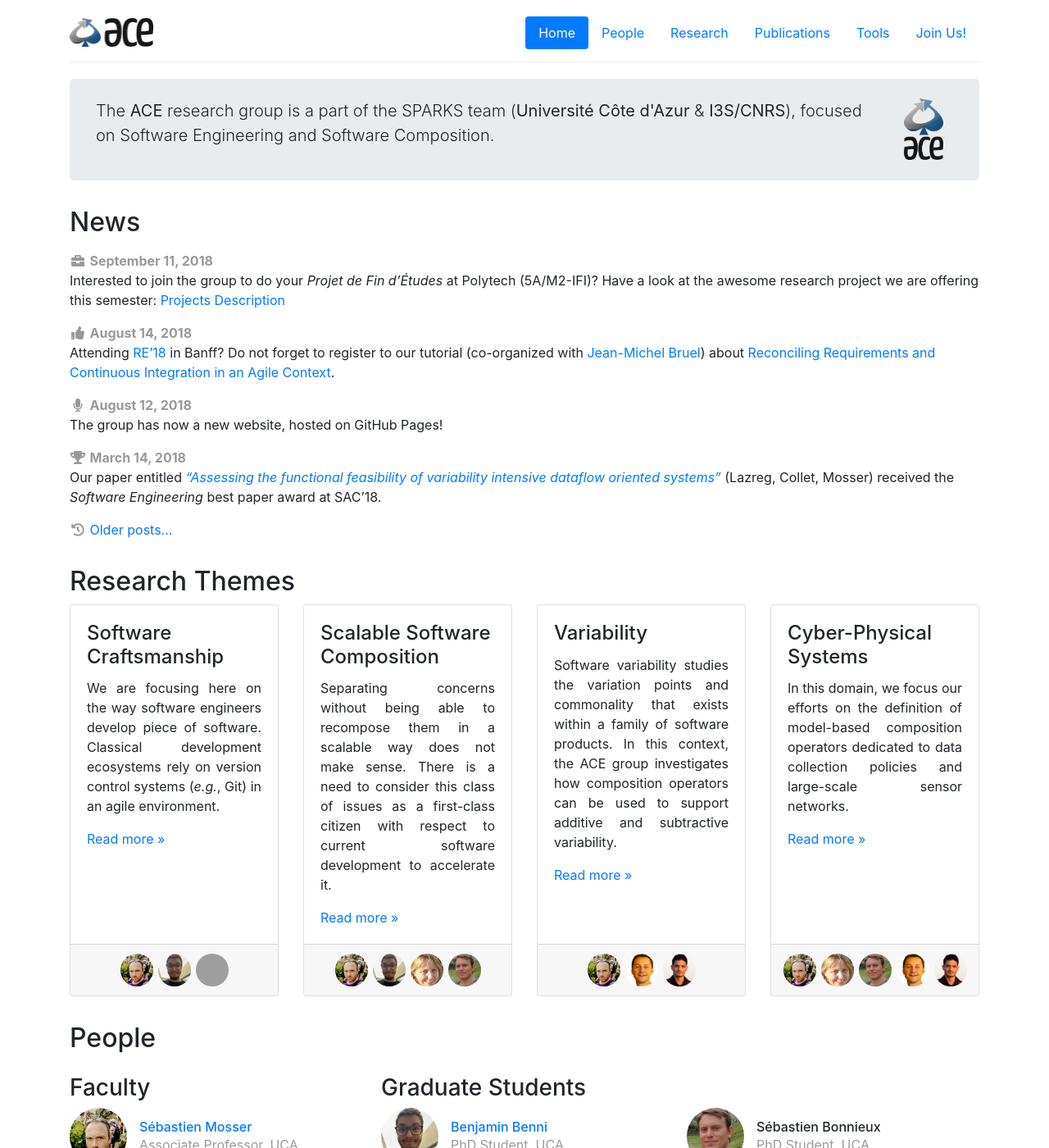
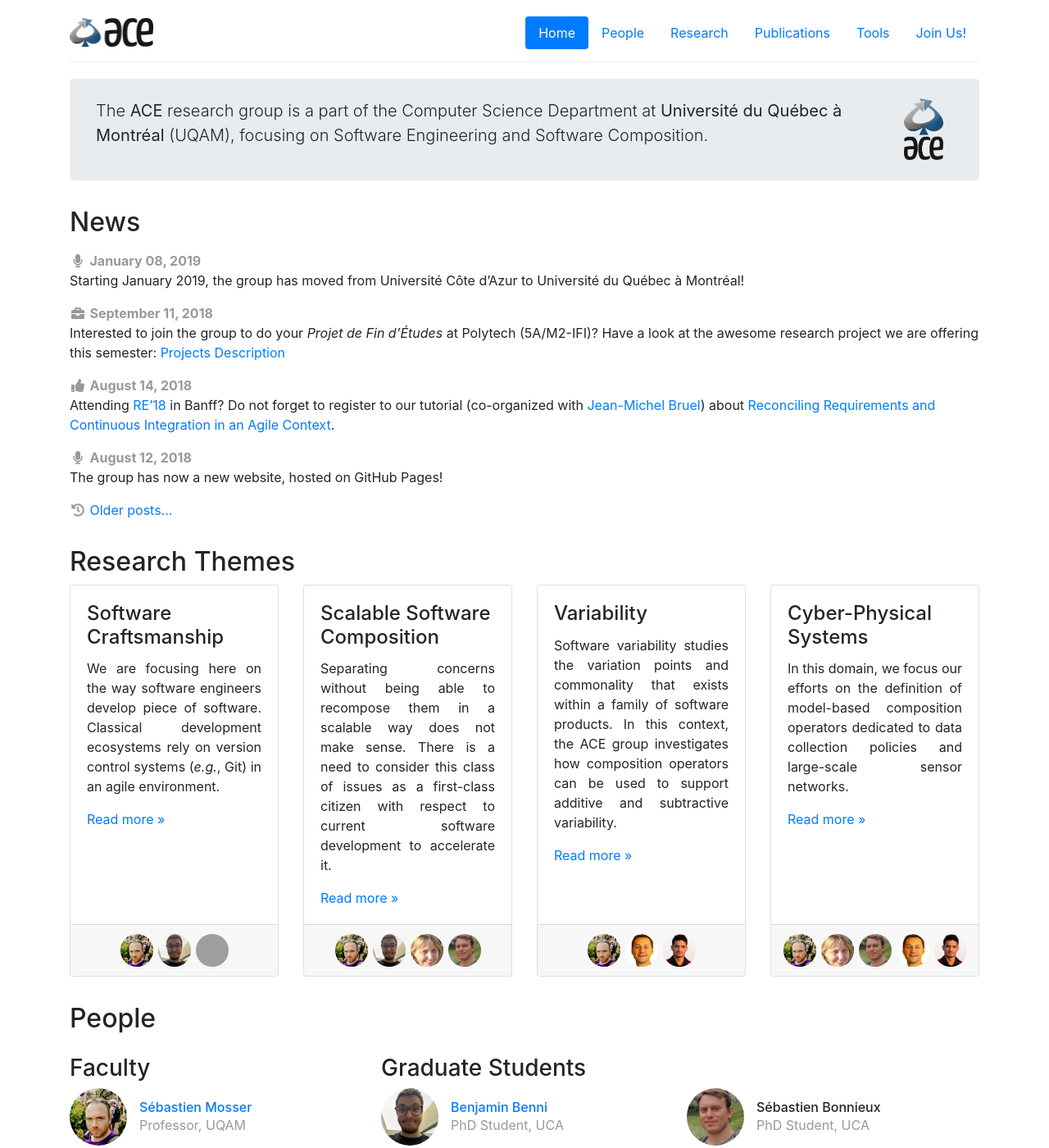
Before and after one commit to ace-design/ace-design.github.io, a Jekyll site: the page built from index.html, in a window 1280 px wide and 1400 px high. Shown: the whole window at 82% size. Built offline with Jekyll 4.4.1, drawn with Linux system fonts in a browser that asks for light colours; nearby versions of some CDN libraries; grey boxes are pictures that could not be loaded.

Commit message:
moving to UQAM

```diff
--- a/_data/people.yml
+++ b/_data/people.yml
@@ -4,7 +4,7 @@
 seb:
     display_name: "Sébastien Mosser"
     github: mosser
-    bio: Associate Professor, UCA
+    bio: Professor, UQAM
     image: /img/people/seb.png
     webpage: "https://mosser.github.io"
     role: faculty
--- a/index.html
+++ b/index.html
@@ -25,7 +25,7 @@ role-tables:
 <div class="jumbotron">
      <div class="row justify-content-md-center">
       <div class="col-md-11">
-        <p class="lead"> The <strong>ACE</strong> research group is a part of the SPARKS team (<b>Université Côte d'Azur</b> & <b>I3S/CNRS</b>), focused on Software Engineering and Software Composition. </p>
+        <p class="lead"> The <strong>ACE</strong> research group is a part of the Computer Science Department at <b>Université du Québec à Montréal</b> (UQAM), focusing on Software Engineering and Software Composition. </p>
       </div>
       <div class="col-md-1">
         <img height="75px" src="{{ site.base }}/img/logo_vert.png" />
```
Also changed, not shown: _posts/2019-01-08-uqam.md (added, +7 -0 lines).
